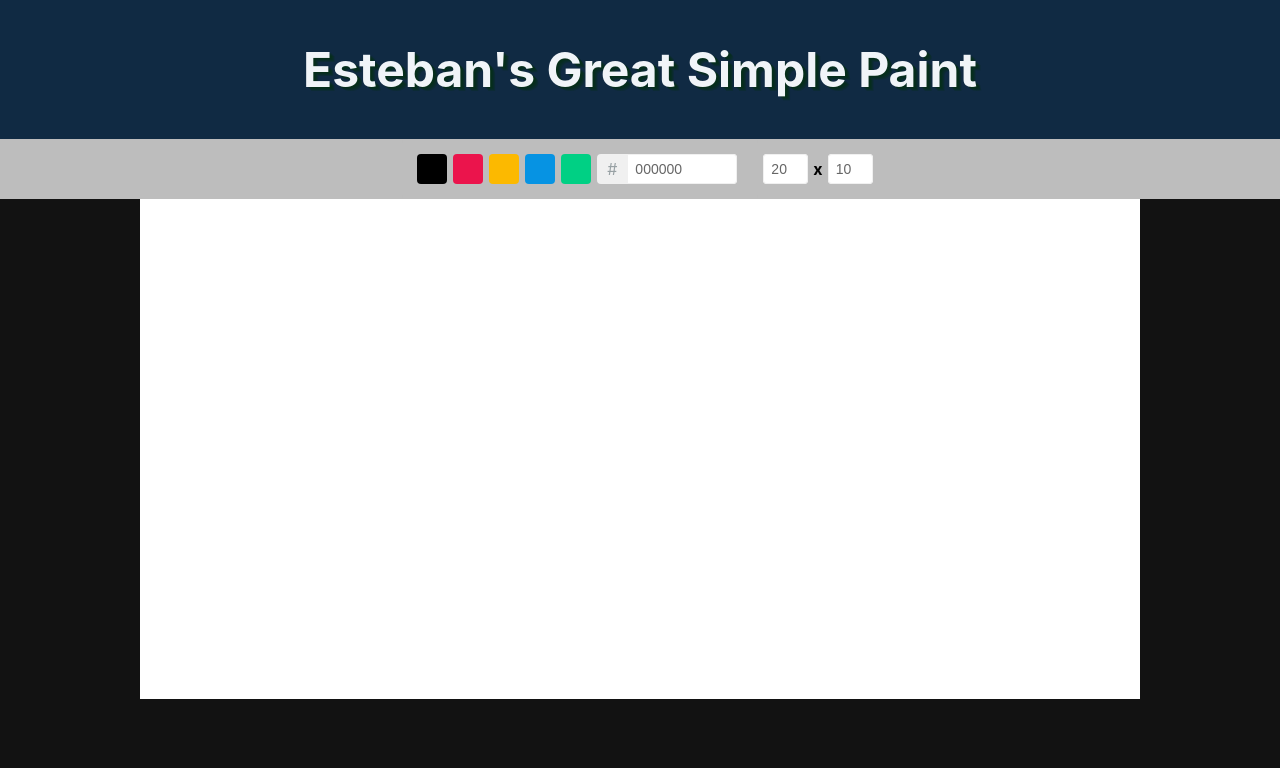
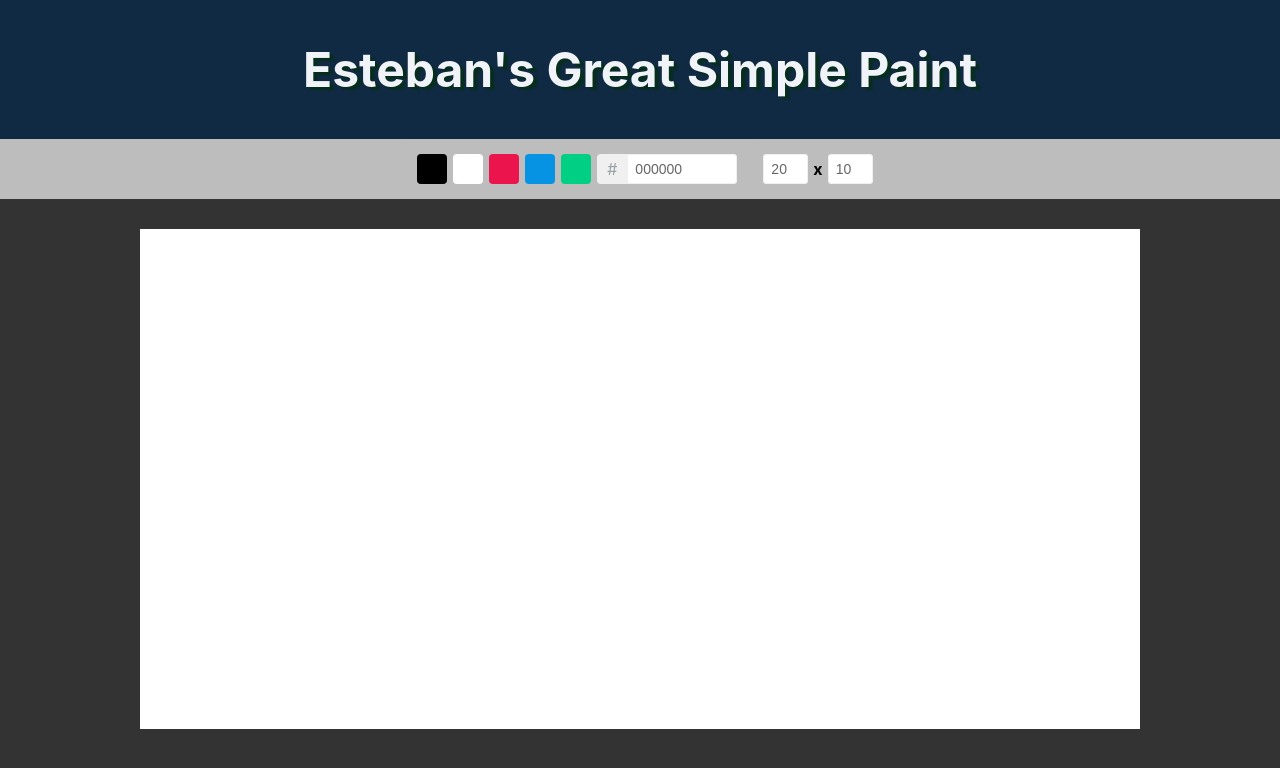
Before and after one commit to es-romo/simple-paint, a React (Create React App) app: page / in a window 1280 px wide. Shown: the top 768 px of the page. Built offline with nearby package versions, Linux system fonts and the light colour scheme.

Commit message:
Minor styling changes
Change webpage title
Add spacing between toolbox and board
Modify default colors
Change background color
shorten ColorContext export syntax

```diff
--- a/public/index.html
+++ b/public/index.html
@@ -24,7 +24,7 @@
       work correctly both with client-side routing and a non-root public URL.
       Learn how to configure a non-root public URL by running `npm run build`.
     -->
-    <title>React App</title>
+    <title>Esteban's Great Simple Paint</title>
   </head>
   <body>
     <noscript>You need to enable JavaScript to run this app.</noscript>
--- a/src/App.css
+++ b/src/App.css
@@ -1,3 +1,3 @@
 body{
-    background-color: #121212;
+    background-color: #333;
 }
--- a/src/components/Board/Board.css
+++ b/src/components/Board/Board.css
@@ -1,4 +1,5 @@
 .board{
     display: flex;
     justify-content: center;
+    margin-top: 30px;
 }
--- a/src/components/ToolBox/ColorPicker/index.tsx
+++ b/src/components/ToolBox/ColorPicker/index.tsx
@@ -3,7 +3,7 @@ import ColorContext from '../../../state/Color'
 import { TwitterPicker} from 'react-color'
 import './ColorPicker.css'
 
-const presets = ['#000000','#EB144C','#FCB900','#0693E3','#00D084']
+const presets = ['#000000','#FFFFFF','#EB144C','#0693E3','#00D084']
 
 function ColorPicker(){
   const ctxColor = useContext(ColorContext)
--- a/src/state/Color.tsx
+++ b/src/state/Color.tsx
@@ -7,5 +7,4 @@ export interface IColorContext {
     setColor: Dispatch<SetStateAction<RGBColor>>
 }
 
-const ColorContext = createContext<IColorContext | null>(null)
-export default  ColorContext
+export default createContext<IColorContext | null>(null)
```
